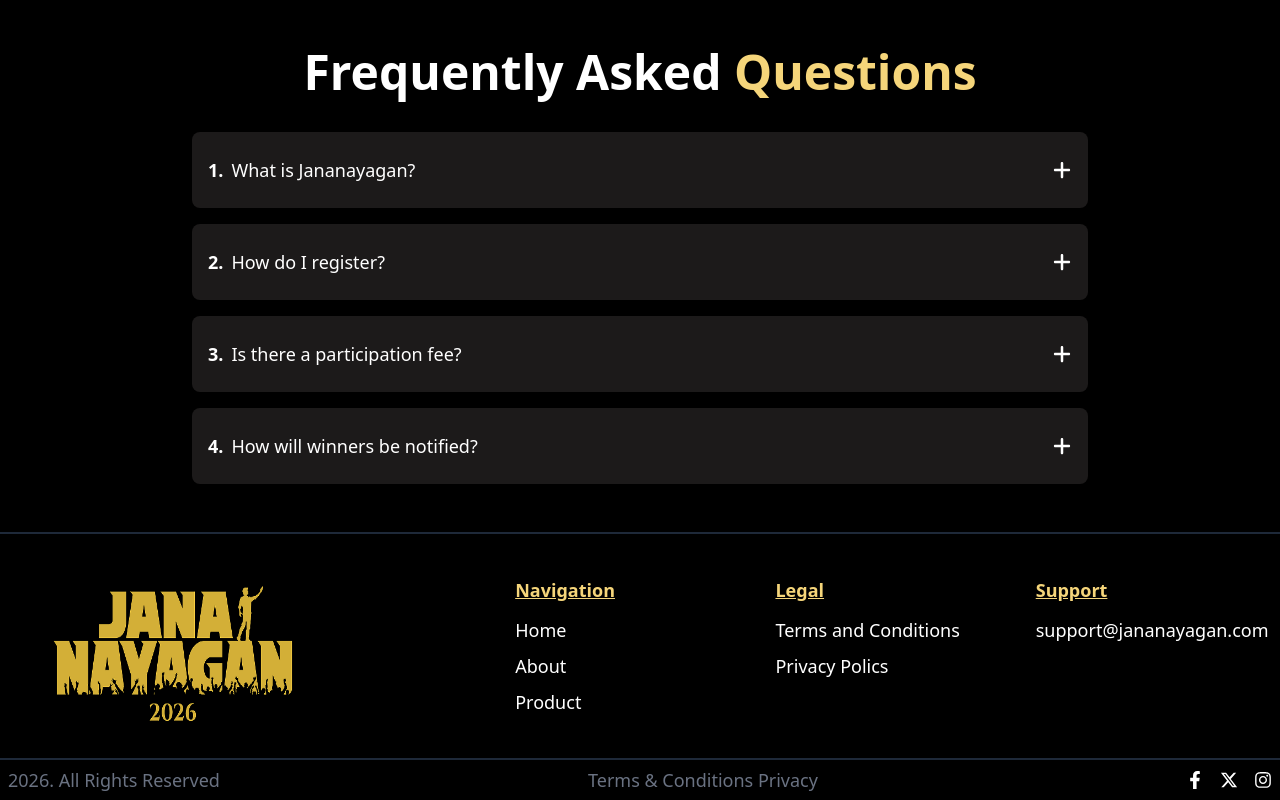
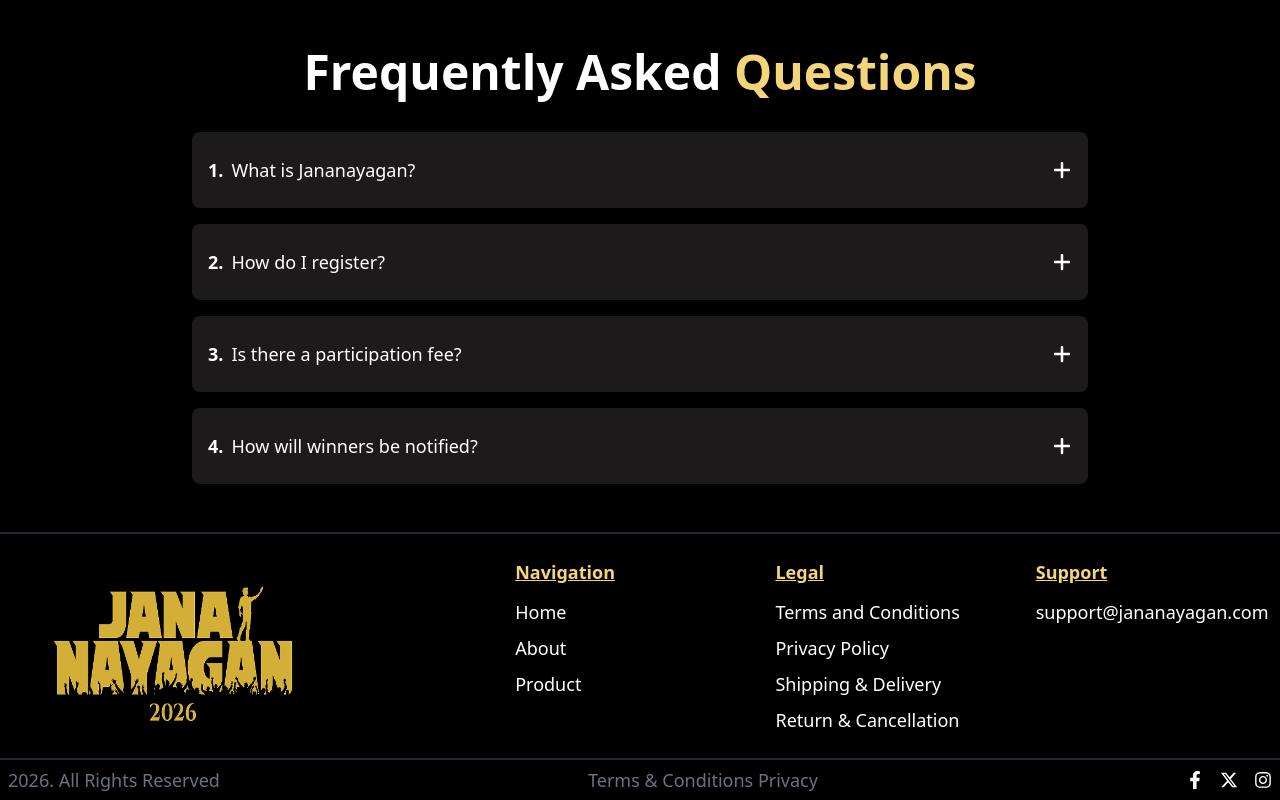
Before and after one commit to sugimx/jananayagan, a Next.js app: page / in a window 1280 px wide. Shown: the part 3211-4011 px from the top of the page. Built offline with nearby package versions, Linux system fonts and the light colour scheme; no server answers.

Commit message:
changes in footer

```diff
--- a/src/components/layouts/user/Footer.tsx
+++ b/src/components/layouts/user/Footer.tsx
@@ -21,9 +21,11 @@ const Footer = () => {
           <div>
             <h3 className="font-semibold mb-3 text-[1rem] text-[#F5D57A] md:text-lg underline">Legal</h3>
               <ul className="space-y-2">
-                <li><Link href="/contact" className="hover:text-[#F5D57A] text-sm md:text-lg">Terms and Conditions</Link></li>
-                <li><Link href="/contact" className="hover:text-[#F5D57A] text-sm md:text-lg">Privacy Polics</Link></li>
-              </ul>
+                <li><Link href="/terms-conditions" className="hover:text-[#F5D57A] text-sm md:text-lg">Terms and Conditions</Link></li>
+                <li><Link href="/privacy-policy" className="hover:text-[#F5D57A] text-sm md:text-lg">Privacy Policy</Link></li>
+                <li><Link href="/shipping-policy" className="hover:text-[#F5D57A] text-sm md:text-lg">Shipping & Delivery</Link></li>
+                <li><Link href="/return-policy" className="hover:text-[#F5D57A] text-sm md:text-lg">Return & Cancellation</Link></li>
+            </ul>
           </div>
           <div>
             <h3 className="font-semibold mb-3 text-[1rem] text-[#F5D57A] md:text-lg underline">Support</h3>
```
